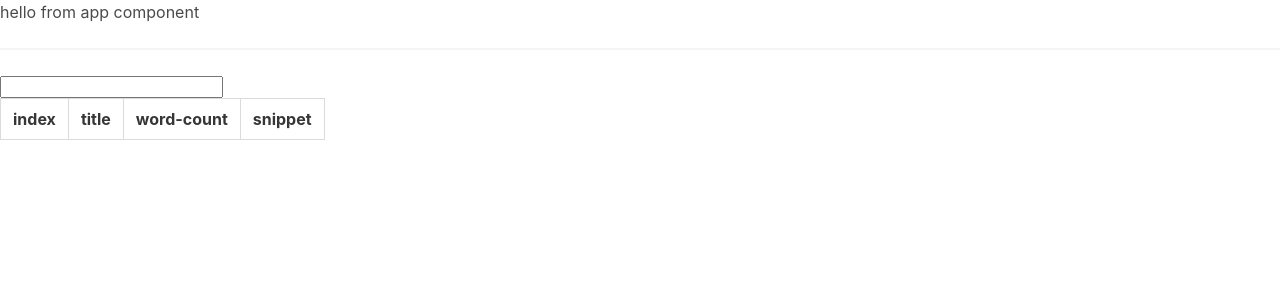
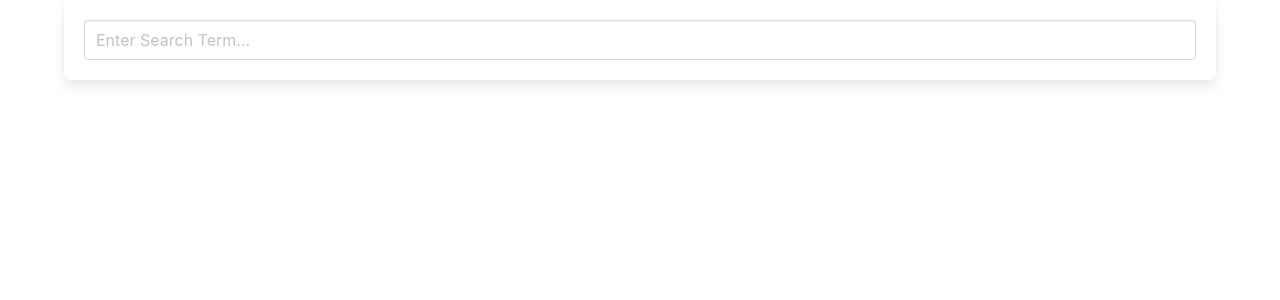
Before and after one commit to saeedd1994/HttpReq, an Angular app in the folder wsearch/: page / in a window 1280 px wide. Shown: the top 300 px of the page. Built offline with nearby package versions, Linux system fonts and the light colour scheme.

Commit message:
add some style

```diff
--- a/wsearch/src/app/app.component.html
+++ b/wsearch/src/app/app.component.html
@@ -1,6 +1,4 @@
-<h1>
-  hello from app component
-</h1>
-<hr>
-<app-search-bar (submittedInput)="onTerm($event)"></app-search-bar>
-<app-page-list [pages]="pages"></app-page-list>
+<div class="container">
+  <app-search-bar (submittedInput)="onTerm($event)"></app-search-bar>
+  <app-page-list *ngIf="pages.length" [pages]="pages"></app-page-list>
+</div>
--- a/wsearch/src/app/app.component.ts
+++ b/wsearch/src/app/app.component.ts
@@ -12,9 +12,7 @@ export class AppComponent {
   }
 
   onTerm(event: string) {
-    console.log('hello from parent and emitted property is : ', event);
     this.wikipediaService.getWikiApi(event).subscribe((response: any)=>{
-      console.log(response.query.search)
       this.pages= response.query.search;
     })
   }
--- a/wsearch/src/app/page-list/page-list.component.html
+++ b/wsearch/src/app/page-list/page-list.component.html
@@ -1,20 +1,14 @@
-<table class="table is-bordered is-striped">
-  <thead>
+<table class="table is-bordered is-striped is-hoverable">
   <tr>
     <th>index</th>
     <th>title</th>
     <th>word-count</th>
     <th>snippet</th>
   </tr>
-  </thead>
-
-  <tbody>
   <tr *ngFor="let page of pages;let i= index">
     <td>{{i + 1}}</td>
-    <a target="_blank" [href]="'https://en.wikipedia.org?curid=' + page.pageid"><td>{{page.title}}</td></a>
+      <td><a target="_blank" [href]="'https://en.wikipedia.org?curid=' + page.pageid">{{page.title}}</a></td>
     <td>{{page.wordcount}}</td>
     <td [innerHTML]="page.snippet"></td>
   </tr>
-
-  </tbody>
 </table>
--- a/wsearch/src/app/search-bar/search-bar.component.html
+++ b/wsearch/src/app/search-bar/search-bar.component.html
@@ -1,4 +1,5 @@
-<form (submit)="onFormSubmit($event)">
-  <input type="text" (input)="term = $any($event.target).value">
-  <p>{{term}}</p>
-</form>
+<div class="box">
+  <form (submit)="onFormSubmit($event)">
+    <input type="text" class="input" placeholder="Enter Search Term..." (input)="term = $any($event.target).value">
+  </form>
+</div>
```
